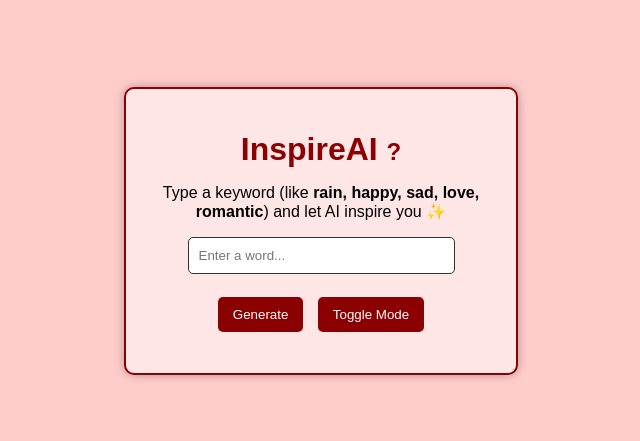
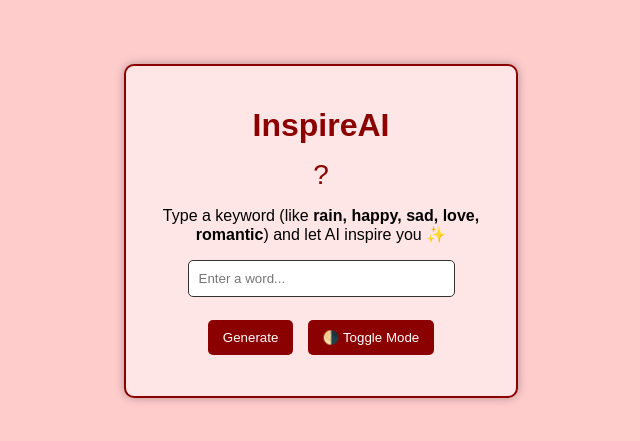
Before and after one commit to SWASTIKA-SINGHA/InspireAi-swas, a plain HTML site: page index.html in a window 1280 px wide. Shown: the part 169-610 px from the top of the page, without its empty margins (319-959 px from the left). Drawn offline with Linux system fonts and the light colour scheme.

Commit message:
Update index.html

```diff
--- a/index.html
+++ b/index.html
@@ -7,7 +7,7 @@
   <style>
     body {
       font-family: Arial, sans-serif;
-      background: #ffcccc;
+      background: #ffcccc; /* light red background */
       margin: 0;
       padding: 0;
       display: flex;
@@ -18,7 +18,7 @@
     }
 
     .container {
-      background: #ffe6e6;
+      background: #ffe6e6; /* light pink box */
       padding: 20px;
       border-radius: 10px;
       text-align: center;
@@ -30,7 +30,7 @@
 
     h1 {
       color: darkred;
-      margin-bottom: 15px;
+      margin-bottom: 10px;
     }
 
     input {
@@ -76,8 +76,10 @@
 
     /* Animated ? */
     .question {
-      font-size: 24px;
+      font-size: 28px;
       color: darkred;
+      display: inline-block;
+      margin-top: 5px;
       animation: bounce 1s infinite;
     }
     @keyframes bounce {
@@ -88,12 +90,13 @@
 </head>
 <body>
   <div class="container">
-    <h1>InspireAI <span class="question">?</span></h1>
+    <h1>InspireAI</h1>
+    <div class="question">?</div>
     <p>Type a keyword (like <b>rain, happy, sad, love, romantic</b>) and let AI inspire you ✨</p>
     <input type="text" id="keyword" placeholder="Enter a word...">
     <br><br>
     <button onclick="generateQuote()">Generate</button>
-    <button onclick="toggleMode()">Toggle Mode</button>
+    <button onclick="toggleMode()">🌗 Toggle Mode</button>
     <p id="output"></p>
   </div>
 
```
